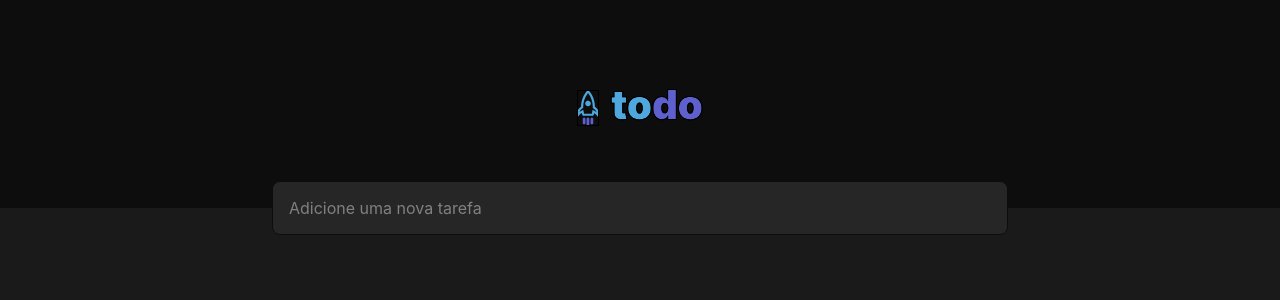
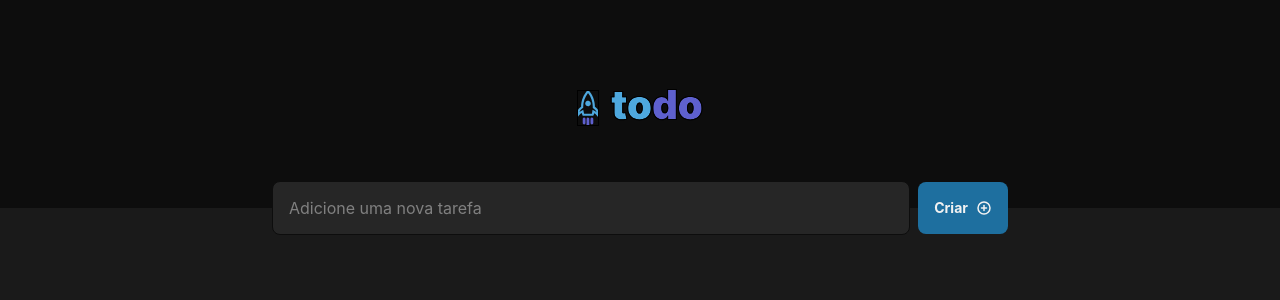
Before and after one commit to simaomenezes/Desafio-Fundamentos-ReactJS, a React (Vite) app in the folder MyToDoList/: page / in a window 1280 px wide. Shown: the top 300 px of the page. Built offline with nearby package versions, Linux system fonts and the light colour scheme.

Commit message:
feat: Create component Button add on front

```diff
--- a/MyToDoList/package.json
+++ b/MyToDoList/package.json
@@ -10,6 +10,7 @@
     "preview": "vite preview"
   },
   "dependencies": {
+    "phosphor-react": "^1.4.1",
     "react": "^18.2.0",
     "react-dom": "^18.2.0"
   },
--- a/MyToDoList/src/App.jsx
+++ b/MyToDoList/src/App.jsx
@@ -1,8 +1,10 @@
 import { useState } from 'react'
 
 import styles from './App.module.css'
+import { PlusCircle } from 'phosphor-react'
 import { Header } from './components/Header'
 import { Input } from './components/Input'
+import { Button } from './components/Button'
 
 export default function App() {
   const [count, setCount] = useState(0)
@@ -14,6 +16,10 @@
       <section className={styles.content}>
         <div className={styles.taskInfoContainer}>
           <Input/>
+          <Button>
+              Criar
+              <PlusCircle size={16} color="#f2f2f2" weight="bold" />
+          </Button>
         </div>
       </section>
     </>
--- /dev/null
+++ b/MyToDoList/src/components/Button.jsx
@@ -0,0 +1,9 @@
+import styles from './Button.module.css'
+
+export function Button({ children }){
+    return (
+        <button className={styles.container}>
+            {children}
+        </button>
+    )
+}
--- /dev/null
+++ b/MyToDoList/src/components/Button.module.css
@@ -0,0 +1,26 @@
+.container {
+    display: flex;
+    align-items: center;
+    justify-content: center;
+
+    height: 3.25rem;
+    padding: 1rem;
+
+    background-color: var(--blue-dark);
+    color: var(--gray-100);
+
+    border: 0;
+    border-radius: 8px;
+    gap: 0.5rem;
+    box-shadow: none;
+
+    line-height: 140%;
+    font-weight: bold;
+    font-size: 0.875rem;
+
+    transition: 0.2s;
+  }
+
+  .container:hover {
+    background-color: var(--blue);
+  }
```
Also changed, not shown: 1 other file (tests, documents, lock files or other folders).
